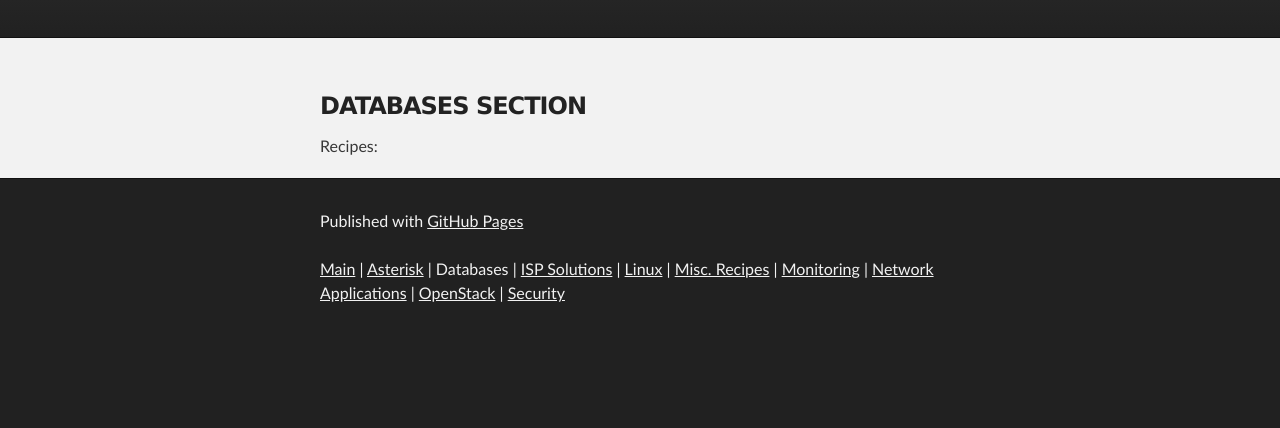
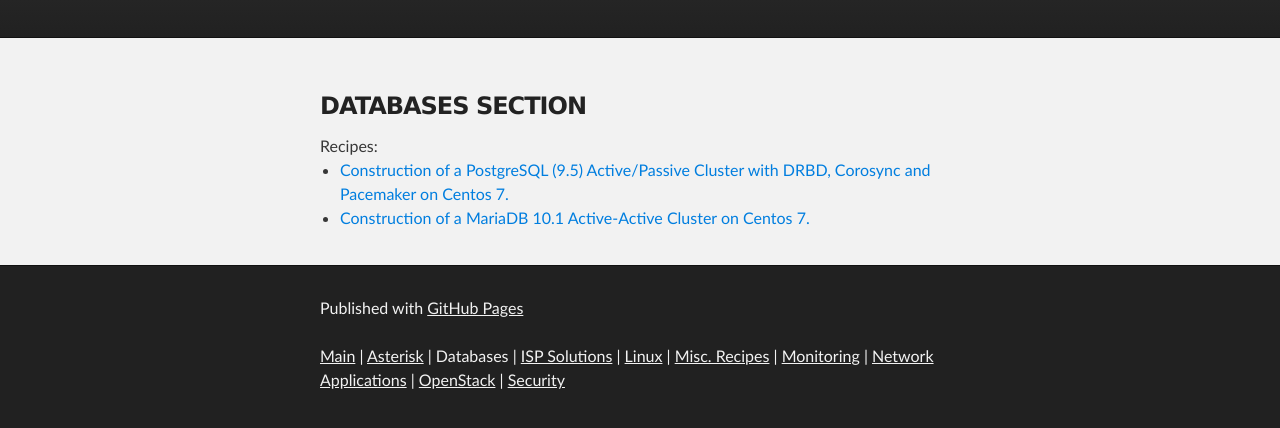
Before and after one commit to kleberrangel/tigerlinux.github.io, a plain HTML site: page recipes/databases/index.html in a window 1280 px wide. Shown: the part 172-600 px from the top of the page. Drawn offline with Linux system fonts and the light colour scheme.

Commit message:
Structure for new recipes.

```diff
--- a/recipes/databases/index.html
+++ b/recipes/databases/index.html
@@ -29,7 +29,18 @@
             aria-hidden="true"><span aria-hidden="true" class="octicon
               octicon-link"></span></a>DATABASES SECTION<br>
         </h3>
-        Recipes: </section>
+        Recipes:<br>
+        <ul>
+          <li><a target="_blank"
+              href="postgresql-cluster-drbd-centos7/index.html">Construction
+              of a PostgreSQL (9.5) Active/Passive Cluster with DRBD,
+              Corosync and Pacemaker on Centos 7.</a></li>
+          <li><a target="_blank"
+              href="mariadb-cluster-centos7/index.html">Construction of
+              a MariaDB 10.1 Active-Active Cluster on Centos 7.</a><br>
+          </li>
+        </ul>
+      </section>
     </div>
     <!-- FOOTER  -->
     <div id="footer_wrap" class="outer">
```
Also changed, not shown: recipes/asterisk/index.html (+2 -3 lines), recipes/databases/mariadb-cluster-centos7/index.html (added, +7 -0 lines), recipes/databases/postgresql-cluster-drbd-centos7/index.html (added, +7 -0 lines), 2 other files.
